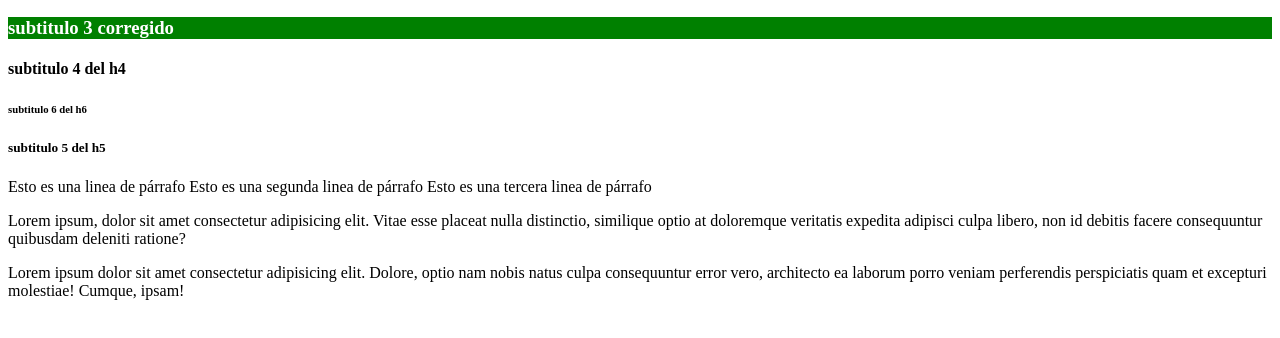
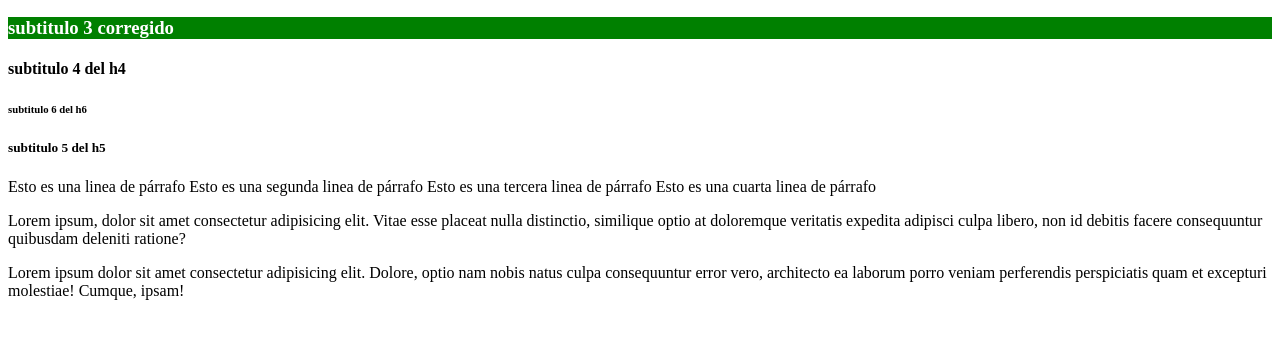
Before and after one commit to Emilio592/bases-git, a website: page index.html in a window 1280 px wide. Shown: the part 110-448 px from the top of the page. Drawn offline with Linux system fonts and the light colour scheme.

Commit message:
agregando cuarta linea de parrafo

```diff
--- a/index.html
+++ b/index.html
@@ -16,6 +16,7 @@
     <span>Esto es una linea de párrafo</span>
     <span>Esto es una segunda linea de párrafo</span>
     <span>Esto es una tercera linea de párrafo</span>
+    <span>Esto es una cuarta linea de párrafo</span>
     <p>Lorem ipsum, dolor sit amet consectetur adipisicing elit. Vitae esse placeat nulla distinctio, similique optio at doloremque veritatis expedita adipisci culpa libero, non id debitis facere consequuntur quibusdam deleniti ratione?</p>
     <p>Lorem ipsum dolor sit amet consectetur adipisicing elit. Dolore, optio nam nobis natus culpa consequuntur error vero, architecto ea laborum porro veniam perferendis perspiciatis quam et excepturi molestiae! Cumque, ipsam!</p>
 
```
